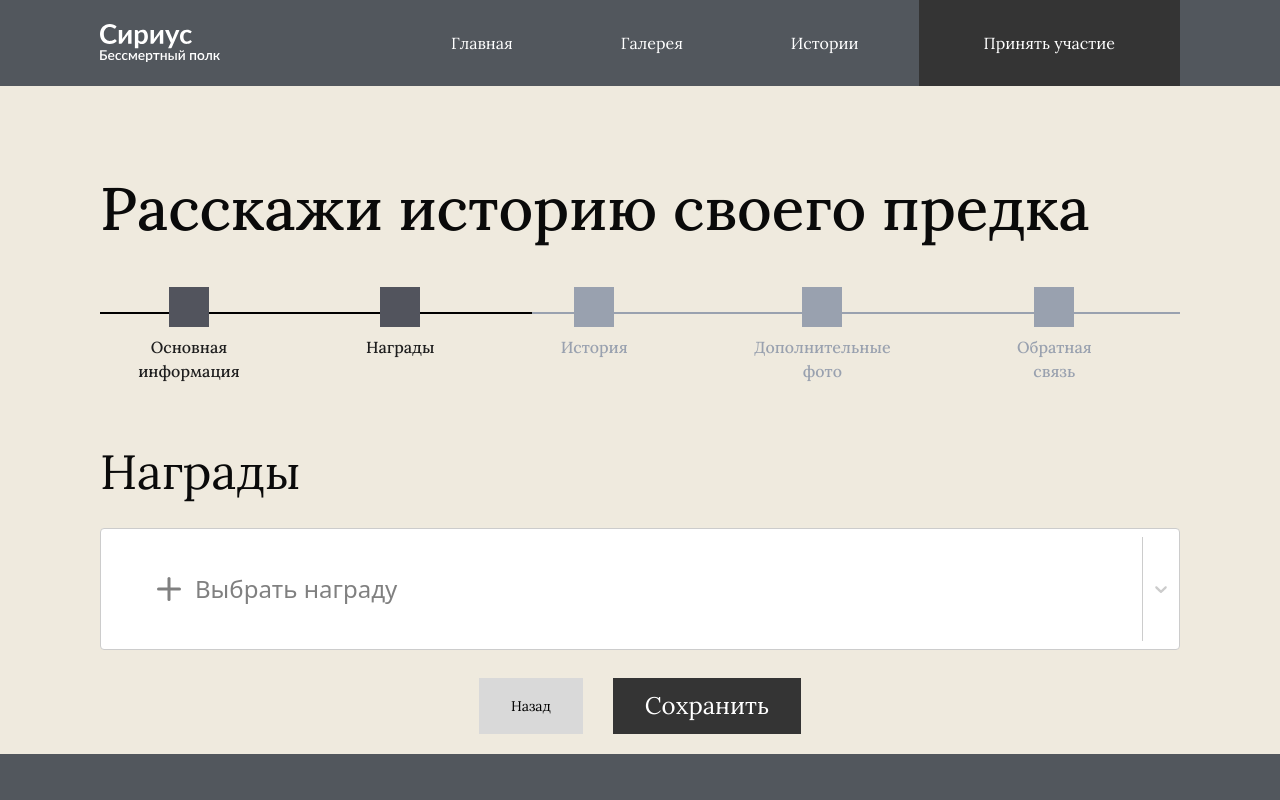
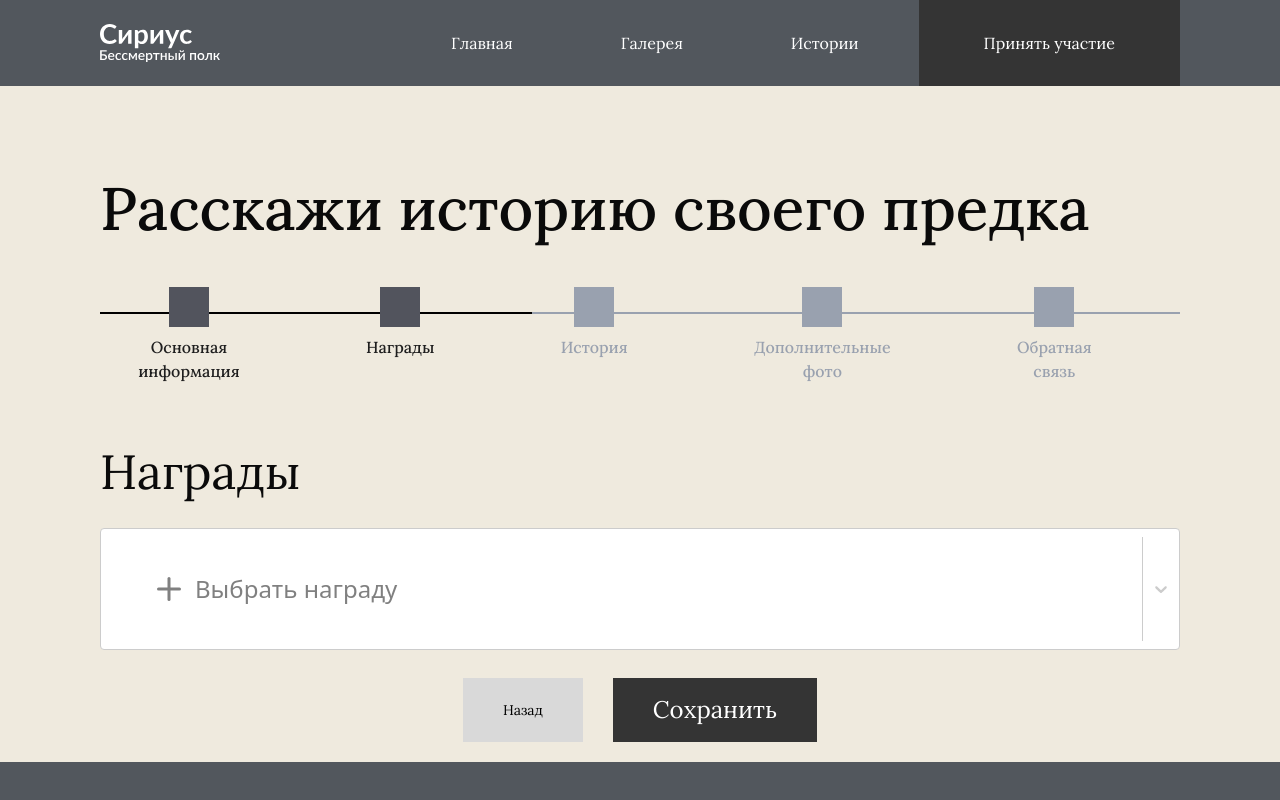
Before and after one commit to EgorDyach/siriuspolk-new, a Next.js app: page /form/medals in a window 1280 px wide. Shown: the top 800 px of the page. Built offline with nearby package versions, Linux system fonts and the light colour scheme; what react-photo-view would draw is missing.

Commit message:
test: test for <Button /> theme and size

```diff
--- a/src/shared/ui/Button.tsx
+++ b/src/shared/ui/Button.tsx
@@ -20,9 +20,9 @@ function Button({
         className={cx(
           className,
           theme === 'gray' && 'bg-[#D9D9D9] !text-black [&>*]:text-black',
-          size === 'small' && 'text-sm md:text-base',
-          'py-[12px] px-[32px] text-white text-base md:text-2xl font-lora bg-[#343434] cursor-pointer',
-          'aria-invalid:ring-destructive/20 dark:aria-invalid:ring-destructive/40 aria-invalid:border-destructive',
+          size === 'small' && 'text-sm md:text-base py-[12px] px-[32px]',
+          'py-[16px] px-[40px] text-base md:text-2xl font-lora bg-[#343434] cursor-pointer',
+          'aria-invalid:ring-destructive/20 dark:aria-invalid:ring-destructive/40 aria-invalid:border-destructive text-white',
         )}
         {...props}
       >
```
Also changed, not shown: 2 other files (tests, documents, lock files or other folders).
